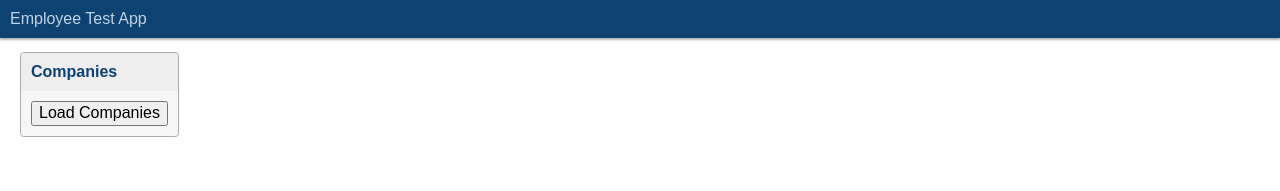
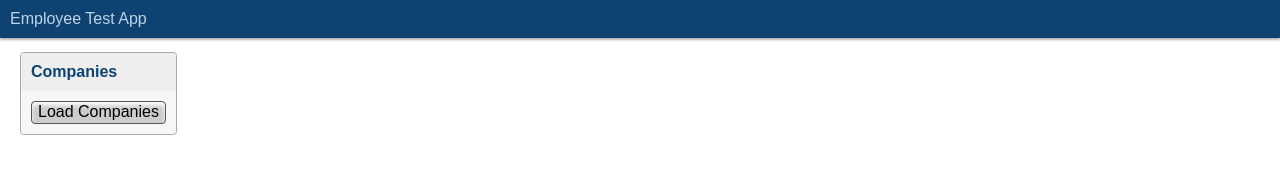
Before and after one commit to mikailcolak/employee-api-client, a React (Create React App) app: page / in a window 1280 px wide. Shown: the top 191 px of the page. Built offline with nearby package versions, Linux system fonts and the light colour scheme; what browser-detect would draw is missing.

Commit message:
button elements styled.

```diff
--- a/src/index.css
+++ b/src/index.css
@@ -29,3 +29,19 @@ body {
 * {
   box-sizing: border-box;
 }
+
+button {
+  border: .0625rem solid #555;
+  display: inline-block;
+  vertical-align: middle;
+  background: #ccc;
+  box-shadow: inset 0em 0.2em 0.25em #fefefe;
+  border-radius: .250em;
+  transition: background-color 200ms ease-in-out, transform 200ms ease-in-out;
+  cursor: pointer;
+}
+
+button:hover,
+button:active {
+  background-color: #fff;
+}
```
